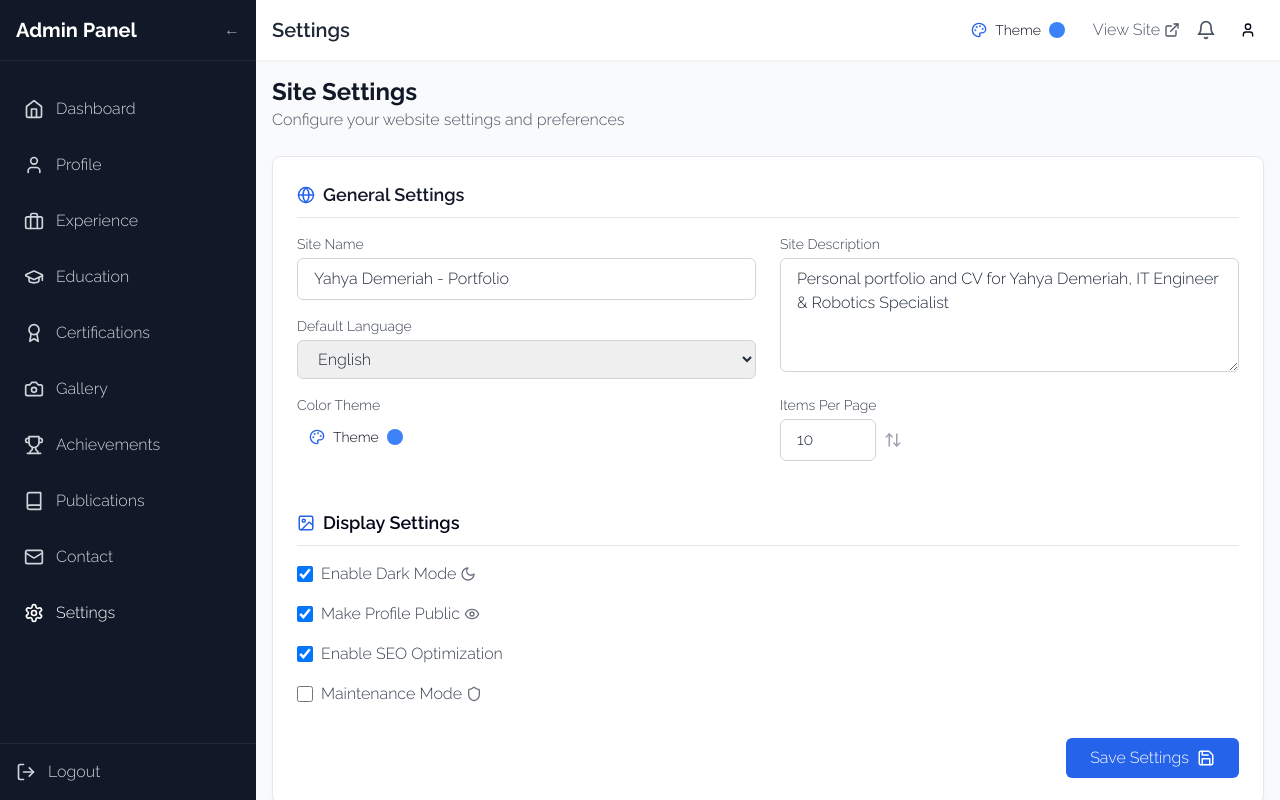
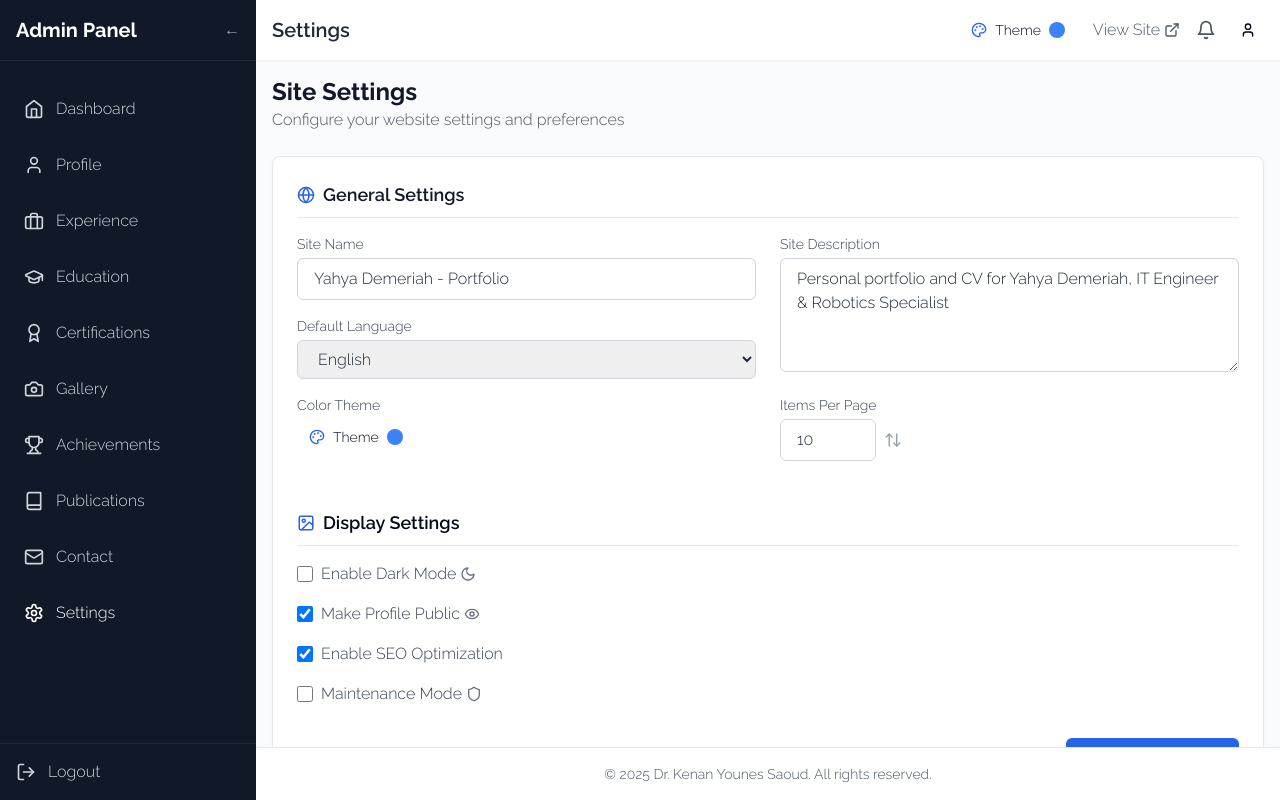
Before and after one commit to XYHDX/Kenan-sWebsite, a Next.js app: page /admin/settings in a window 1280 px wide. Built offline with nearby package versions, Linux system fonts and the light colour scheme.

Commit message:
Fix dashboard footer styling and dark mode default setting

```diff
--- a/src/app/admin/settings/page.tsx
+++ b/src/app/admin/settings/page.tsx
@@ -31,7 +31,7 @@ const defaultSettings: SiteSettings = {
   siteName: 'Yahya Demeriah - Portfolio',
   siteDescription: 'Personal portfolio and CV for Yahya Demeriah, IT Engineer & Robotics Specialist',
   siteLanguage: 'en',
-  enableDarkMode: true,
+  enableDarkMode: false,
   enablePublicProfile: true,
   enableSEO: true,
   maintenanceMode: false,
--- a/src/components/admin/AdminLayout.tsx
+++ b/src/components/admin/AdminLayout.tsx
@@ -94,6 +94,11 @@ const AdminLayout = ({ children, activePage }: AdminLayoutProps) => {
         <main className="flex-1 overflow-y-auto p-4 bg-gray-50 dark:bg-gray-900">
           {children}
         </main>
+
+        {/* Footer */}
+        <footer className="bg-white dark:bg-gray-800 border-t border-gray-200 dark:border-gray-700 p-4 text-center text-sm text-gray-600 dark:text-gray-400">
+          <p>&copy; {new Date().getFullYear()} Dr. Kenan Younes Saoud. All rights reserved.</p>
+        </footer>
       </div>
     </div>
   );
```
